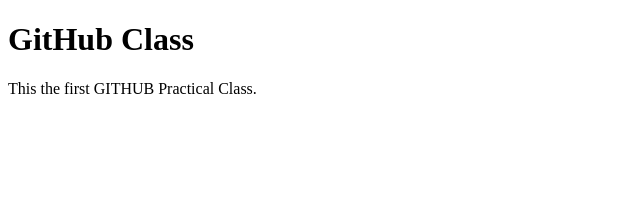
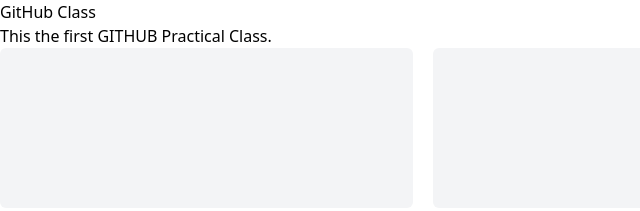
Before and after one commit to Leonard18/alpine_new_class, a plain HTML site: page index.html in a window 1280 px wide. Shown: the whole page, without its empty margins (0-640 px from the left). Drawn offline with nearby package versions, Linux system fonts and the light colour scheme.

Commit message:
Include tailwind css and updates to the home page

```diff
--- a/index.html
+++ b/index.html
@@ -4,9 +4,15 @@
     <meta charset="UTF-8">
     <meta name="viewport" content="width=device-width, initial-scale=1.0">
     <title>Git Class</title>
+    <script src="https://cdn.tailwindcss.com"></script>
 </head>
 <body>
     <h1>GitHub Class</h1>
     <p>This the first GITHUB Practical Class.</p>
+    <div class="grid grid-cols-1 md:grid-cols-2 lg:grid-cols-3 gap-5">
+        <div class="p-20 bg-gray-100 rounded-md"></div>
+        <div class="p-20 bg-gray-100 rounded-md"></div>
+        <div class="p-20 bg-gray-100 rounded-md"></div>
+    </div>
 </body>
 </html>
```
